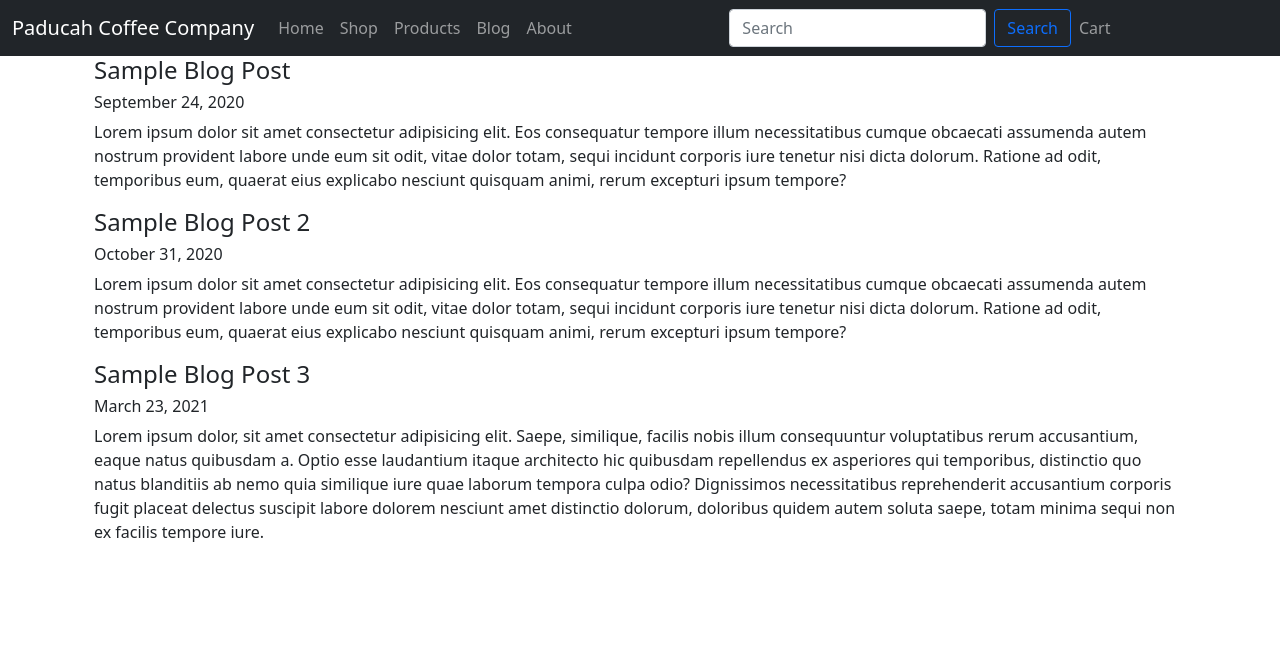
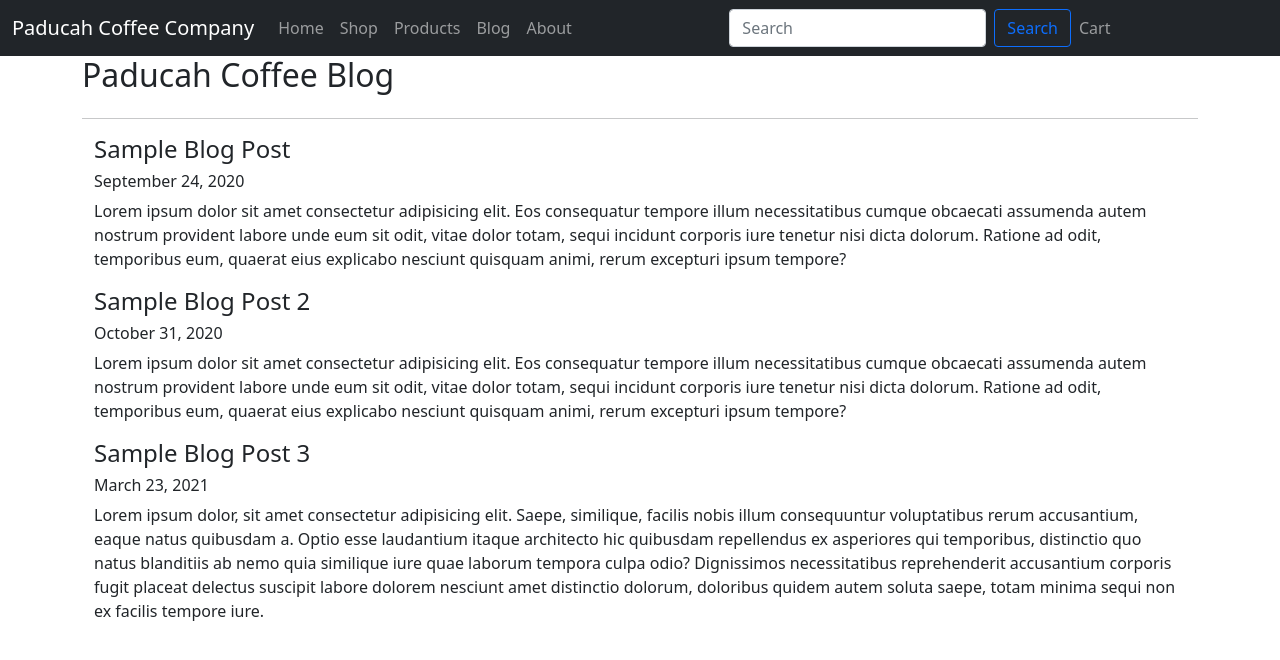
Before and after one commit to sporkupine/Paducah-Coffee-Site, an Angular app: page /blog in a window 1280 px wide. Shown: the top 660 px of the page. Built offline with nearby package versions, Linux system fonts and the light colour scheme.

Commit message:
blog content updated

```diff
--- a/src/app/blog/blog.component.html
+++ b/src/app/blog/blog.component.html
@@ -1,4 +1,10 @@
 <div class="container">
+  <div class="row">
+    <div class="col-xs-6">
+      <h2>Paducah Coffee Blog</h2>
+    </div>
+  </div>
+  <hr>
   <app-blog-post-item *ngFor="let post of blogPosts"
   [blogPost]='post'></app-blog-post-item>
 </div>
```
